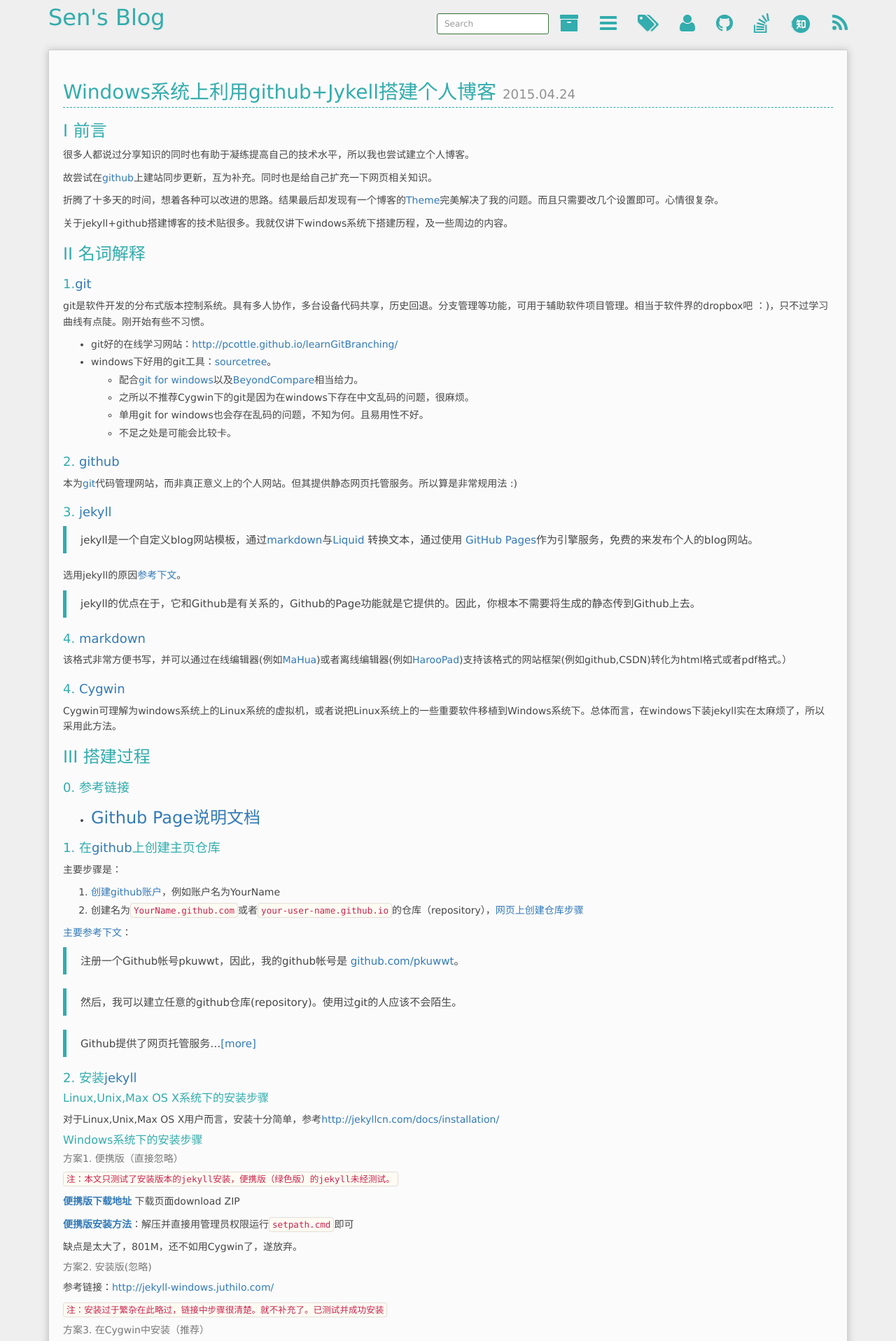
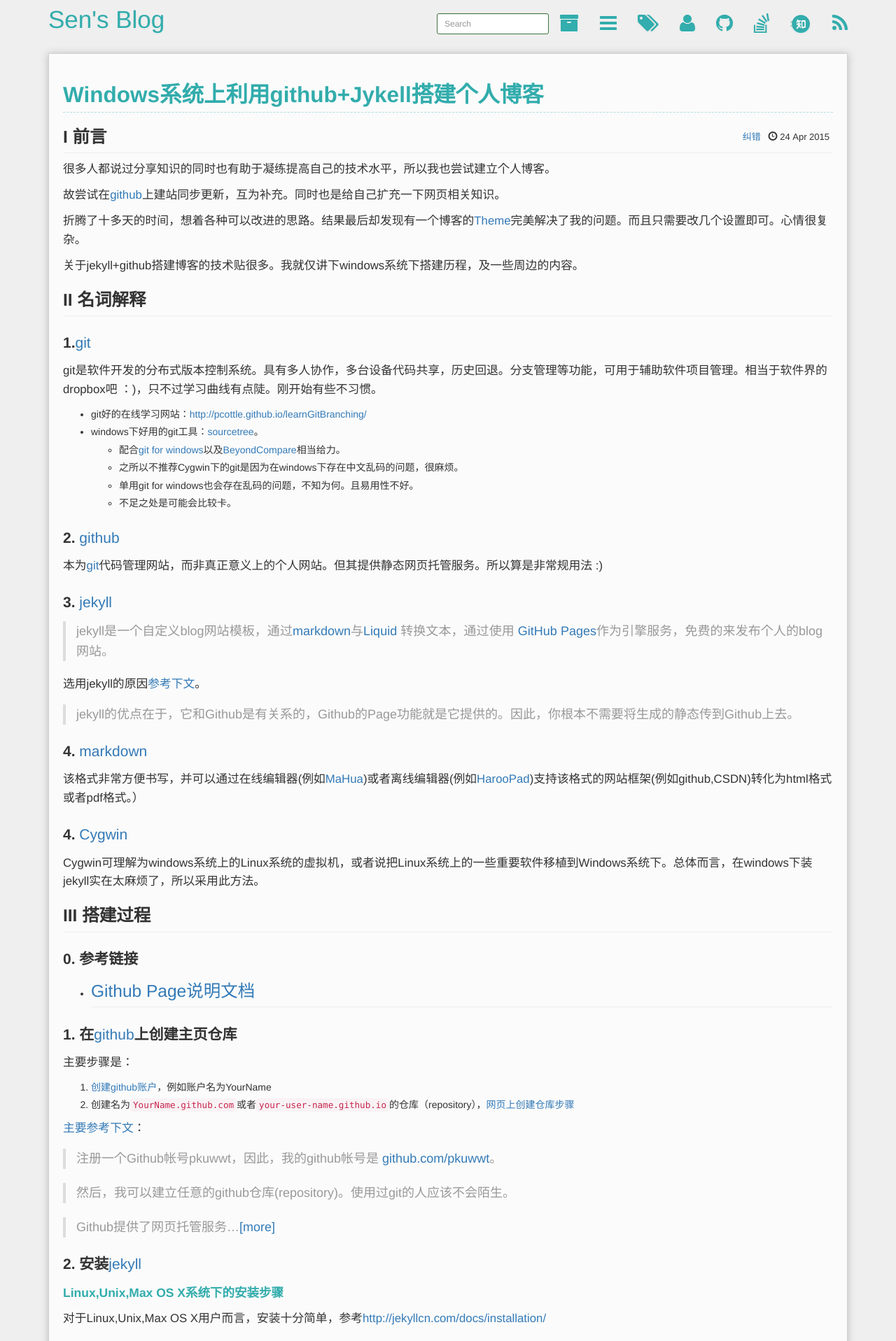
Before and after one commit to SenZhangAI/senzhangai.github.com, a Jekyll site: the page built from _posts/2015-04-24-build-blog-with-github-and-jykell.md, in a window 1280 px wide. Shown: the top 1917 px of the page at 70% size. Built offline with Jekyll 4.4.1, drawn with Linux system fonts in a browser that asks for light colours; Markdown is read by kramdown in place of the engine named in the settings; comment, search, counter and statistics services are not loaded; some of the changed text lies outside the part shown.

Commit message:
修改style第一波

```diff
--- a/_config.yml
+++ b/_config.yml
@@ -2,7 +2,7 @@
 title : Sen's Blog
 head_title : 张森的博客
 description: 张森的博客，关于计算机、数学等相关技术爱好
-tagline: 高瞻远瞩
+tagline: 业精于勤而荒于嬉，行成于思而毁于随。
 url:
 author:
     name: Sen Zhang
--- a/_includes/header.html
+++ b/_includes/header.html
@@ -4,9 +4,6 @@
     <br>
     <p>如使用IE 9及以上版本, 确保关闭了 <a href="http://windows.microsoft.com/en-us/internet-explorer/use-compatibility-view#ie=ie-8" target="_blank" class="alert-link">"Compatibility view"</a>.</p>
     <br>
-    <p>Your browser is<strong>too old !</strong>. Don't go away! Update your grandmother's web browser first. <a href="http://www.google.com/chrome/" target="_blank" class="alert-link">Google chrome</a>、<a href="http://www.mozilla.org/firefox/" target="_blank" class="alert-link">Mozilla Firefox</a>.</p>
-    <br>
-    <p>If you are using IE 9 or later, make sure you <a href="http://windows.microsoft.com/en-us/internet-explorer/use-compatibility-view#ie=ie-8" target="_blank" class="alert-link">turn off "Compatibility view"</a>.</p>
   </div>
 <![endif]-->
 <header class="header">
--- a/_layouts/page.html
+++ b/_layouts/page.html
@@ -3,7 +3,7 @@
 ---
 
         <div class="col-md-12">
-        		<h1 class="news-item"> {{ page.title }}  {% if page.tagline %}<small>{{page.tagline}}</small>{% endif %}
+        		<h1 class="news-item"> {{ page.title }}
         		</h1>
         		{{ content }}
         </div>
--- a/_layouts/post.html
+++ b/_layouts/post.html
@@ -4,18 +4,17 @@
 
 <div class="col-md-12">
   <article class="news-item">
-
-                <h1  class="news-item"> {{ page.title }}  {% if page.tagline %}<small>{{page.tagline}}</small>{% endif %}
-                  <time class="small">{{ page.date | date: "%Y.%m.%d" }}</time>
-                </h1>
-
+    <h1  class="news-item"> {{ page.title }}</h1>
+    <div class="post-date">
+      <a href="https://github.com/{{ site.github }}/{{ site.github }}.github.com/edit/master/{{ page.path }}" target="_blank">纠错</a>&nbsp;&nbsp;
+      <span class="glyphicon glyphicon-time"></span>
+      {{ page.date | date_to_string }}
+    </div>
     <div>
       {{ content }}
     </div>
-
-
     <div id="pay" style="text-align:center;">
-                  ----EOF-----
+      -----EOF-----
       <br>
       {% include support.html %}
     </div>
@@ -49,7 +48,5 @@
       <li class="next disabled"><a class="btn btn-xs" href="#">Next &rarr;</a></li>
     {% endif %}
   </ul>
-
   {% include comments.html %}
-
 </div>
--- a/static/css/style.css
+++ b/static/css/style.css
@@ -1,9 +1,10 @@
 
 body {
-	font-family: 'Lucida Grande', 'Lucida Sans Unicode', Helvetica, 'Helvetica Neue', 'Hiragino Sans GB', 'Microsoft YaHei', '微软雅黑', Arial, Verdana, sans-serif;
-	font-size:14px;
+	/*font-family: 'Helvetica Neue', 'Lucida Grande', 'Lucida Sans Unicode', Helvetica, 'Hiragino Sans GB', 'Microsoft YaHei', '微软雅黑', Arial, Verdana, sans-serif;*/
+	font-family: "Helvetica Neue", Helvetica, "Segoe UI", 'Microsoft YaHei', '微软雅黑', Arial, 'Lucida Grande', sans-serif;
+	font-size: 14px;
 	line-height: 1.6;
-	color:rgba(51,51,51,0.9);
+	color: #333;
 	background-color:rgba(204,204,204,0.3);
 }
 
@@ -16,49 +17,73 @@
 	transition:all 0.3s
 }
 a:hover,a:focus {
-	text-decoration:none
-}
-
-h1, h2, h3, h4, h5 {
-	color:rgba(0,153,153,0.8);
-	position: relative;
+	text-decoration:underline;
 }
 
 h1 {
-    font-size: 28px;
-    padding: 5px 0;
-    border-bottom: 1px solid rgba(0,153,153,0.8);
+    font-size: 2.25em;
+    padding-bottom: 0.3em;
+    color: rgba(0,153,153,0.8);
+    line-height: 1.2;
+    font-weight: bold;
+    border-bottom: 2px solid #eee;
 }
 
 h2 {
-    font-size: 24px;
+    font-size: 1.75em;
+    padding-bottom: 0.3em;
+    line-height: 1.225;
+    font-weight: bold;
+    border-bottom: 1px solid #eee;
 }
 
 h3 {
-    font-size: 18px;
+    position: relative;
+    margin-top: 1.25em;
+    margin-bottom: 16px;
+    font-weight: bold;
+    font-size: 1.5em;
 }
 
 h4 {
-    font-size: 16px;
+    position: relative;
+    margin-top: 1.2em;
+    margin-bottom: 14px;
+    font-weight: bold;
+    font-size: 1.25em;
+    color: rgba(0,153,153,0.8);
 }
 
 h5 {
-    color: #777777;
-    font-size: 14px;
-}
-h6 {
-    color: #777777;
-    font-size: 14px;
+    position: relative;
+    margin-top: 1.2em;
+    margin-bottom: 14px;
+    font-weight: bold;
+    font-size: 1.25em;
 }
 
-blockquote{padding: 0px 20px;display:block;text-align:justify;font-size: 15px;border-left: 5px solid rgba(0,153,153,0.8)}
-blockquote p{margin:0;padding:.5em 0;}
+h6 {
+    position: relative;
+    margin-top: 1.2em;
+    margin-bottom: 14px;
+    font-weight: bold;
+    font-size: 1.2em;
+    color: #999999
+}
+
+p {
+    font-size: 1.2em;
+}
+
+blockquote{padding: 0px 15px;display:block;text-align:justify;font-size: 15px;border-left: 4px solid #DDD;}
+blockquote p{margin:15px 0; color: #999999}
 
 .header {
 	display:inline
 }
 .header .title {
-	font-size:32px;
+	font-size:2.5em;
+	font-weight: normal;
 	display:inline;
 	text-shadow:0 1px 0 #fff,0 1px 1px rgba(170,170,170,0.8)
 }
@@ -84,7 +109,13 @@
 }
 
 .news-item{
-    border-bottom:1px dashed rgba(0,153,153,0.8);
+    border-bottom:1px dashed rgba(0,153,153,0.3);
+    margin-bottom:20px;
+    padding-bottom:5px;
+}
+
+.article-title{
+    border-bottom:1px dashed rgba(0,153,153,0.3);
     margin-bottom:20px;
     padding-bottom:5px;
 }
@@ -96,9 +127,16 @@
 	padding:20px 20px 20px 20px;
 	margin:20px 0;
 }
+
+.wrapper a {
+	font-weight: normal;
+
+}
+
 .wrapper a:visited {
-	color: rgba(0, 153, 153, 0.8);
+
 }
+
 .wrapper .small {
 	color:rgba(119,119,119,0.8)
 }
@@ -115,9 +153,11 @@
 	line-height:1.429
 }
 .wrapper p code,.wrapper ol code,.wrapper ul code,.wrapper table code {
-	background-color:#fefbf3;
-	box-shadow:0 0 1px rgba(0,0,0,0.167);
-	border:1px solid rgba(102,102,102,0.167);
+	padding: 2px 4px;
+	font-size: 90%;
+	color: #c7254e;
+	background-color:#f9f2f4;
+	border-radius: 4px
 }
 .wrapper .highlight pre {
 	background-color:#F8F8F8;
@@ -223,3 +263,11 @@
  list-style-type: disc!important;
 }
 /*end for disqus*/
+
+/*for index date*/
+.post-date{
+	float:right;
+	padding:5px;
+	font-size:13px;
+}
+/*for index date*/
```
Also changed, not shown: index.html (+7 -3 lines). Lines whose indentation alone changed are shown as unchanged.
